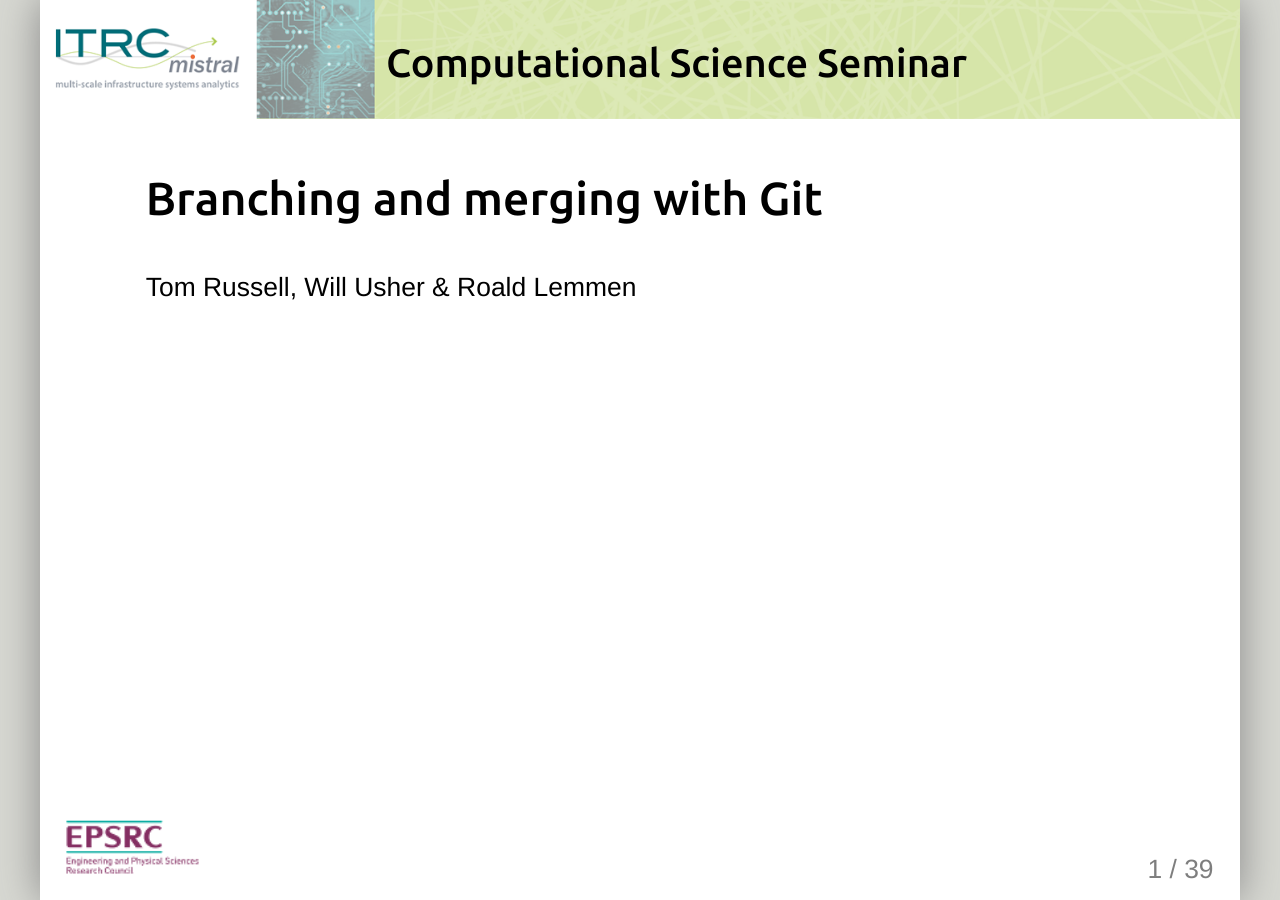
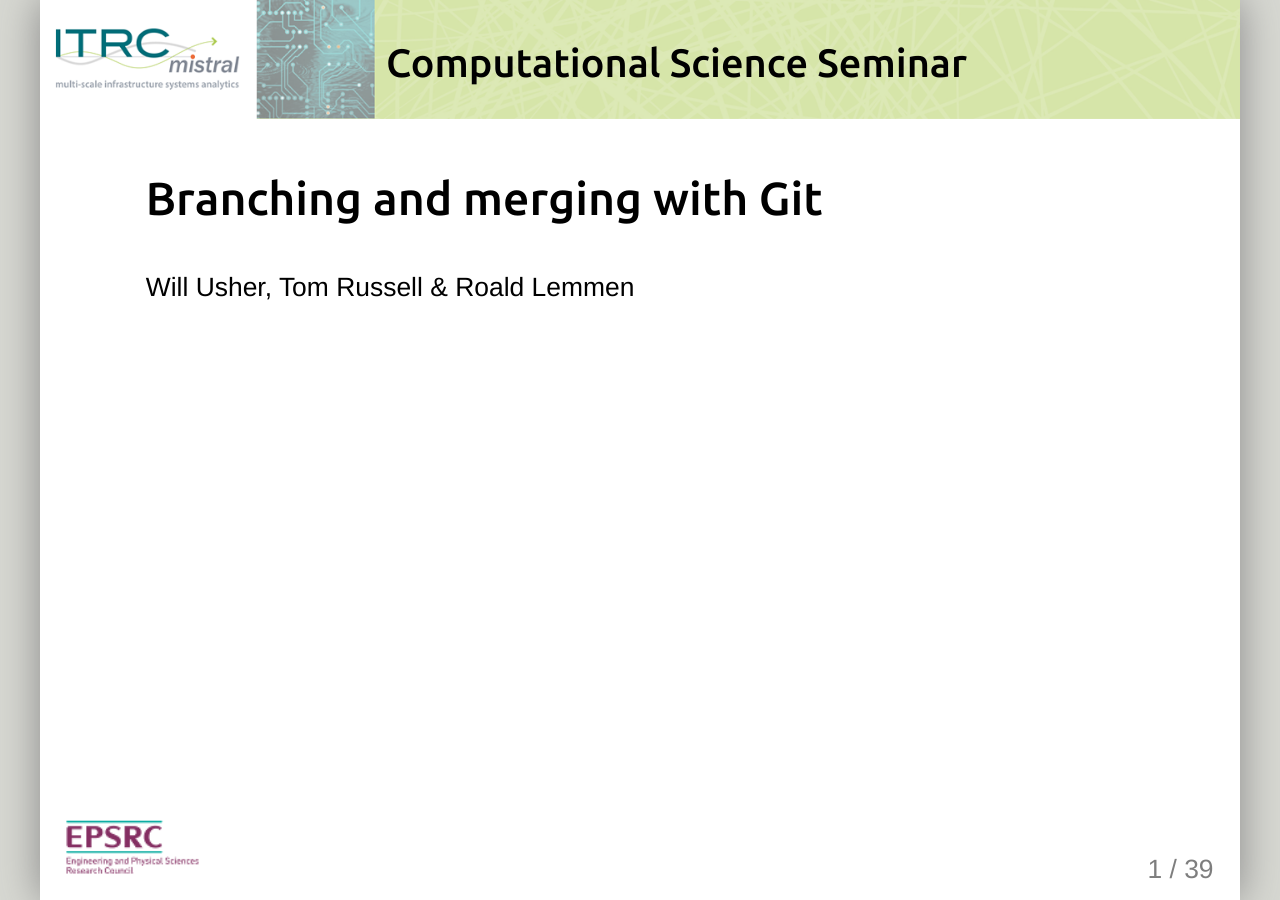
Before and after one commit to nismod/nismod.github.io, a Jekyll site: the page built from _presentations/git-branching-merging.html, in a window 1280 px wide. Built offline with Jekyll 4.4.1, drawn with Linux system fonts in a browser that asks for light colours.

Commit message:
Repaired a few typos

```diff
--- a/_presentations/a-short-intro-to-git.html
+++ b/_presentations/a-short-intro-to-git.html
@@ -37,6 +37,8 @@ A list of commands used in the session is available for quick reference:
 ## Introduction
 
 * Given the limited time we can only give you a flavour of version control
+
+* This session will provide a bit of theory and a bit of practice
 
 * Version control (and git in particular) has a steep learning curve – do ask
   for help getting started
--- a/_presentations/git-branching-merging.html
+++ b/_presentations/git-branching-merging.html
@@ -7,7 +7,8 @@ layout: presentation
 
 ### Branching and merging with Git
 
-Tom Russell, Will Usher &amp; Roald Lemmen
+Will Usher, Tom Russell &amp; Roald Lemmen
+
 
 ---
 
```
Also changed, not shown: other parts of _presentations/git-branching-merging.html (+1 -1 lines).
